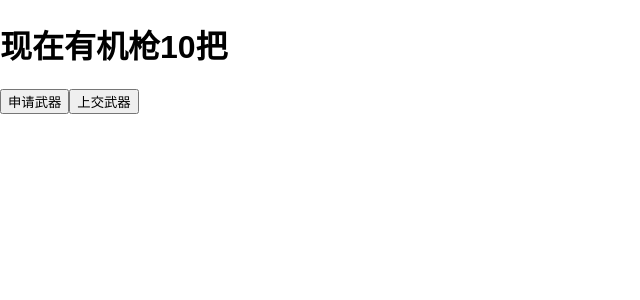
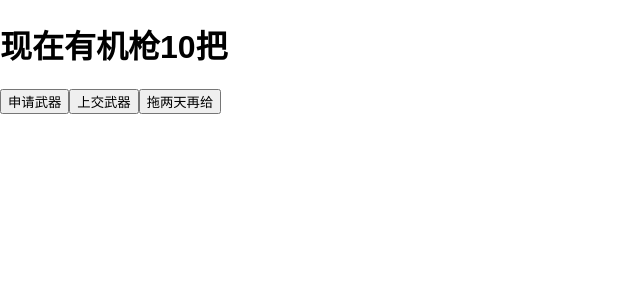
Before and after one commit to 877927262/reduxTest, a React app: page / in a window 1280 px wide. Shown: the top 300 px of the page, without its empty margins (0-640 px from the left). Built offline with nearby package versions, Linux system fonts and the light colour scheme.

Commit message:
处理异步完成了，但是还是比较繁琐

```diff
--- a/src/App.js
+++ b/src/App.js
@@ -6,12 +6,14 @@ class App extends Component {
     const num = store.getState();
     const addGun = this.props.addGun;
     const removeGun = this.props.removeGun;
+    const addGunAsync = this.props.addGunAsync;
 
     return (
       <div>
         <h1>现在有机枪{num}把</h1>
         <button onClick={()=>store.dispatch(addGun())}>申请武器</button>
         <button onClick={()=>store.dispatch(removeGun())}>上交武器</button>
+        <button onClick={()=>store.dispatch(addGunAsync())}>拖两天再给</button>
       </div>
     );
   }
--- a/src/index.js
+++ b/src/index.js
@@ -3,15 +3,17 @@ import ReactDOM from 'react-dom';
 import './index.css';
 import App from './App';
 import registerServiceWorker from './registerServiceWorker';
-
-import { createStore } from 'redux';
-import { counter, addGun, removeGun } from './index.redux'
-// 1.通过 reducer 创建一个 store
-const store = createStore(counter)
+//使用 applyMiddleware 支持异步
+// 1. 引入 applyMiddleware
+import { createStore, applyMiddleware } from 'redux';
+import { counter, addGun, removeGun, addGunAsync} from './index.redux'
+import thunk from 'redux-thunk'
+// 通过 reducer 创建一个 store , 2.并且使用异步中间件
+const store = createStore(counter,applyMiddleware(thunk))
 
 function render(){
   // 将 store 传递给 app 组件
-  ReactDOM.render(<App store={store} addGun={addGun} removeGun={removeGun} />, document.getElementById('root'));
+  ReactDOM.render(<App store={store} addGun={addGun} removeGun={removeGun} addGunAsync={addGunAsync}/>, document.getElementById('root'));
 }
 
 render()
--- a/src/index.redux.js
+++ b/src/index.redux.js
@@ -3,7 +3,6 @@
 const ADD_GUN = '加机关枪';
 const REMOVE_GUN = '减机关枪';
 
-// 2.编写reducer 函数
 export function counter(state=0, action){
   switch(action.type){
     case ADD_GUN:
@@ -14,7 +13,6 @@ export function counter(state=0, action){
       return 10
   }
 }
-// 3.编写action 函数
 export function addGun(){
   return {type:ADD_GUN}
 }
@@ -22,3 +20,11 @@ export function addGun(){
 export function removeGun(){
   return {type:REMOVE_GUN}
 }
+
+export function addGunAsync(){
+  return dispatch=>{
+    setTimeout(()=>{
+      dispatch(addGun())
+    },2000)
+  }
+}
```
